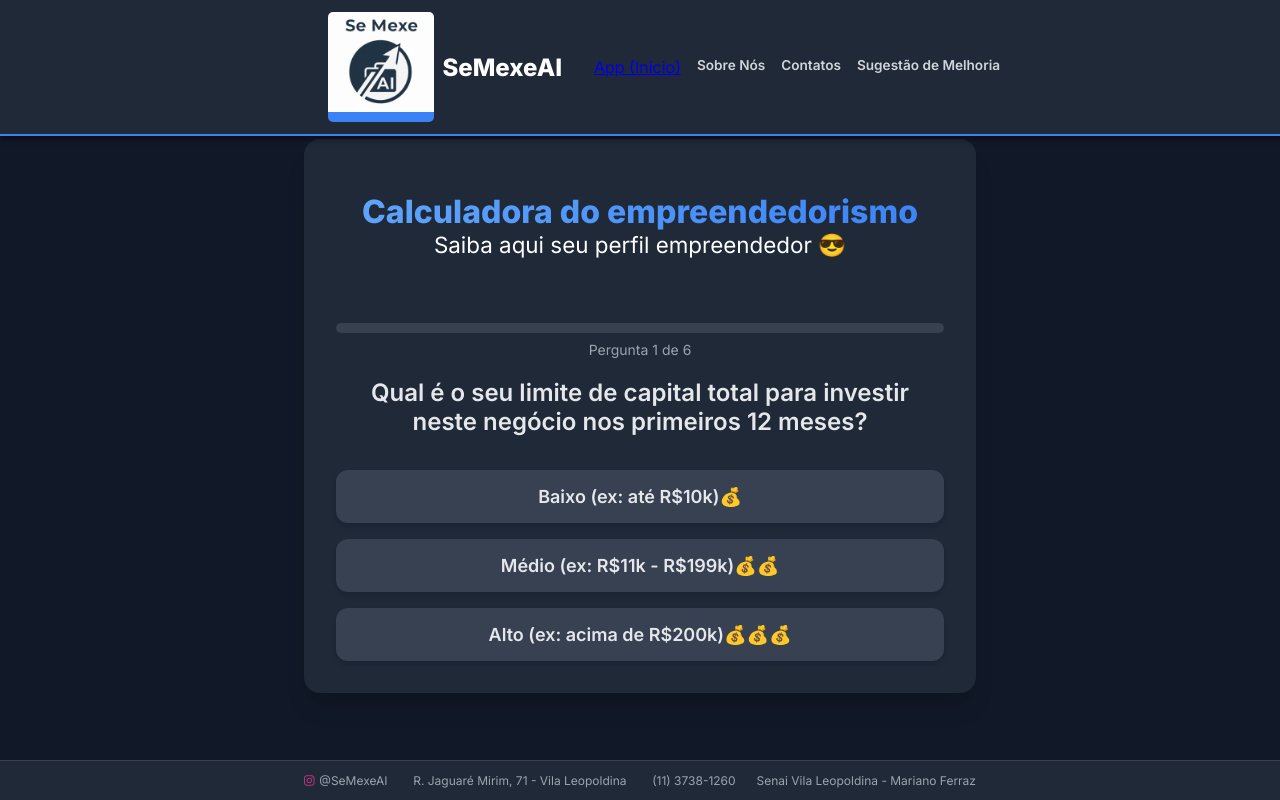
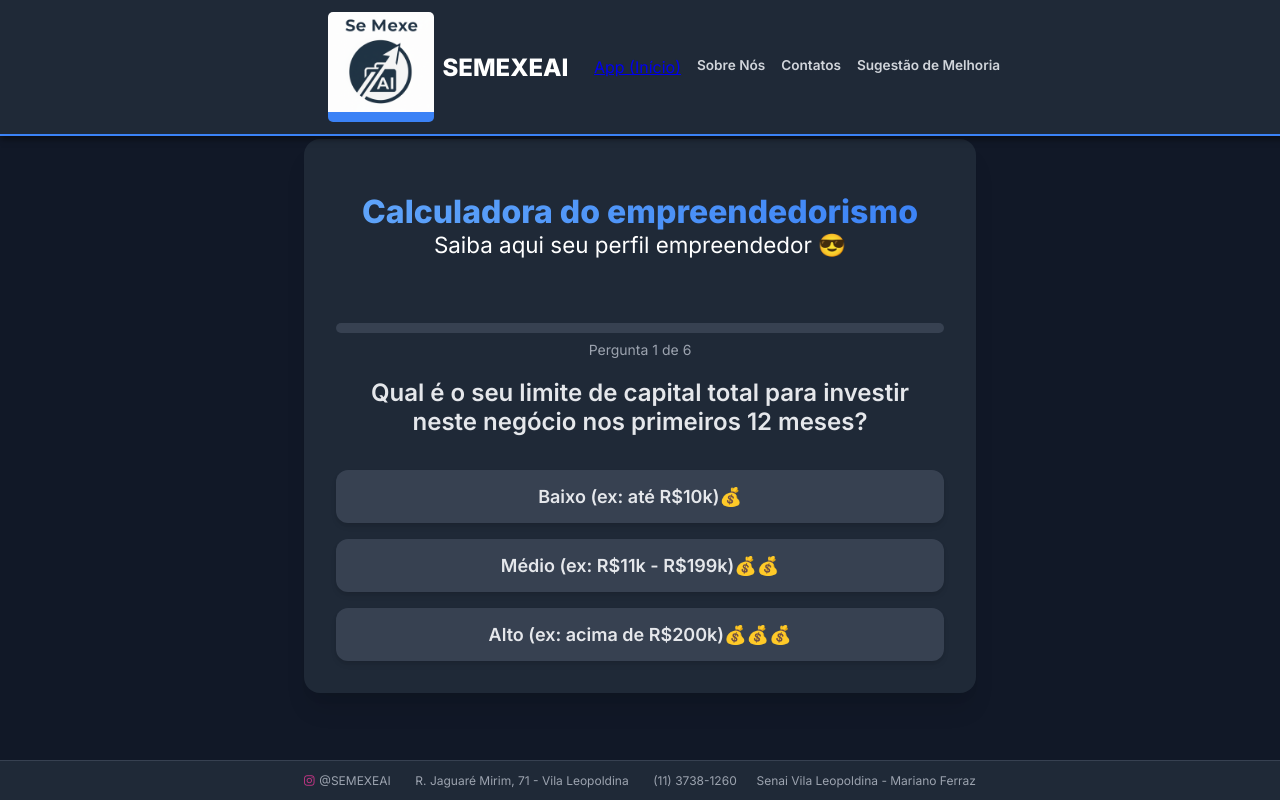
Before and after one commit to CarlaBBLonghi/projeto-integrador, a React (Create React App) app: page / in a window 1280 px wide. Built offline with nearby package versions, Linux system fonts and the light colour scheme.

Commit message:
teste alteracao

```diff
--- a/src/App.js
+++ b/src/App.js
@@ -456,7 +456,7 @@ function App() {
           <div className="header-logo">
             {/* <img src={SemexeLogo} alt="" style={{ height: '100px' }} /> */}
             <img src={process.env.PUBLIC_URL + '/logo.png'} alt="-" style={{height: '100px'}} />
-            SeMexeAI
+            SEMEXEAI
           </div>
           <nav className="header-nav">
             <a href="#!" className="header-link_active">App (Início)</a>
@@ -561,7 +561,7 @@ function App() {
       {/* --- RODAPÉ GLOBAL FIXO NA PÁGINA --- */}
       <div className="footer-bar">
         <div className="footer-content">
-          <span className="footer-item instagram-icon"><i className="fab fa-instagram"></i>@SeMexeAI</span>
+          <span className="footer-item instagram-icon"><i className="fab fa-instagram"></i>@SEMEXEAI</span>
           <span className="footer-item adress-icon"><i className="fab fa-MapMarkerAlt"></i>R. Jaguaré Mirim, 71 - Vila Leopoldina</span>
           <span className="footer-item phone-icon"><i className="fab fa-Phone"></i>(11) 3738-1260</span>
           <span className="footer-item">Senai Vila Leopoldina - Mariano Ferraz</span>
```
